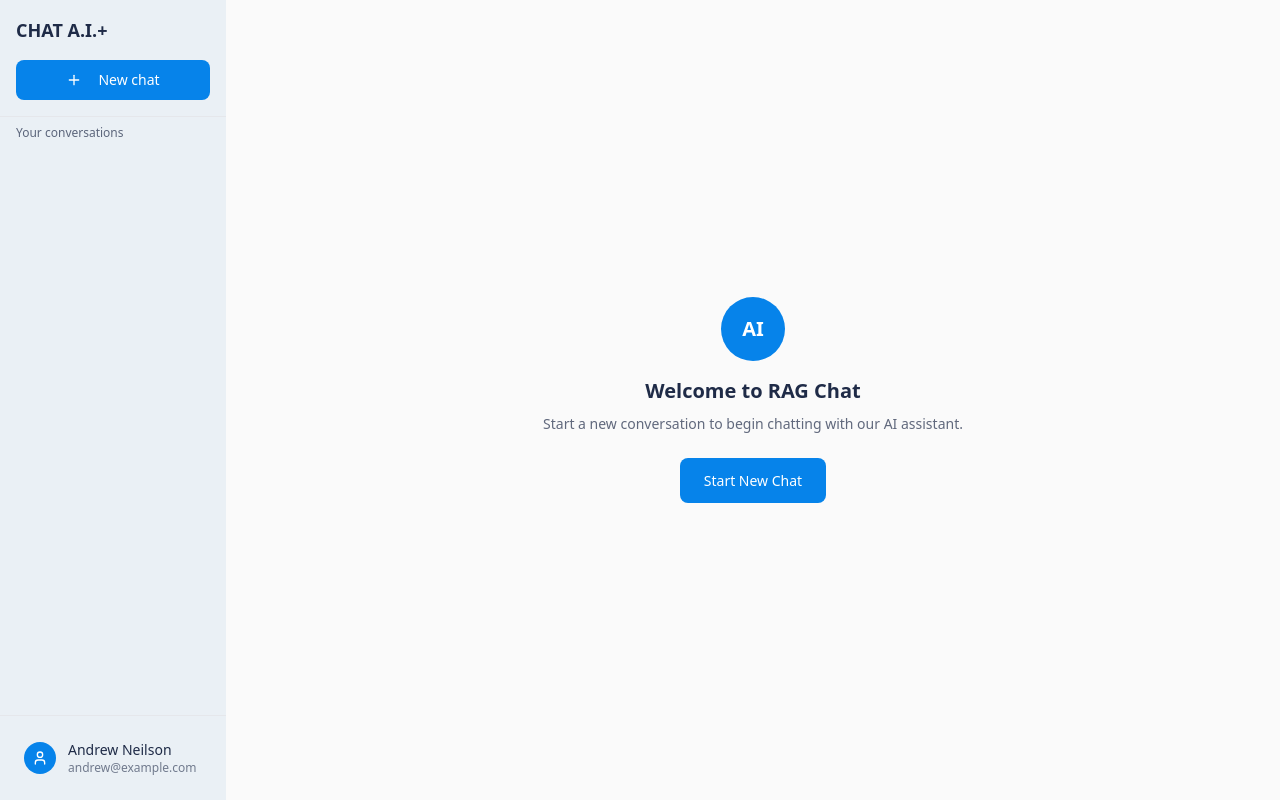
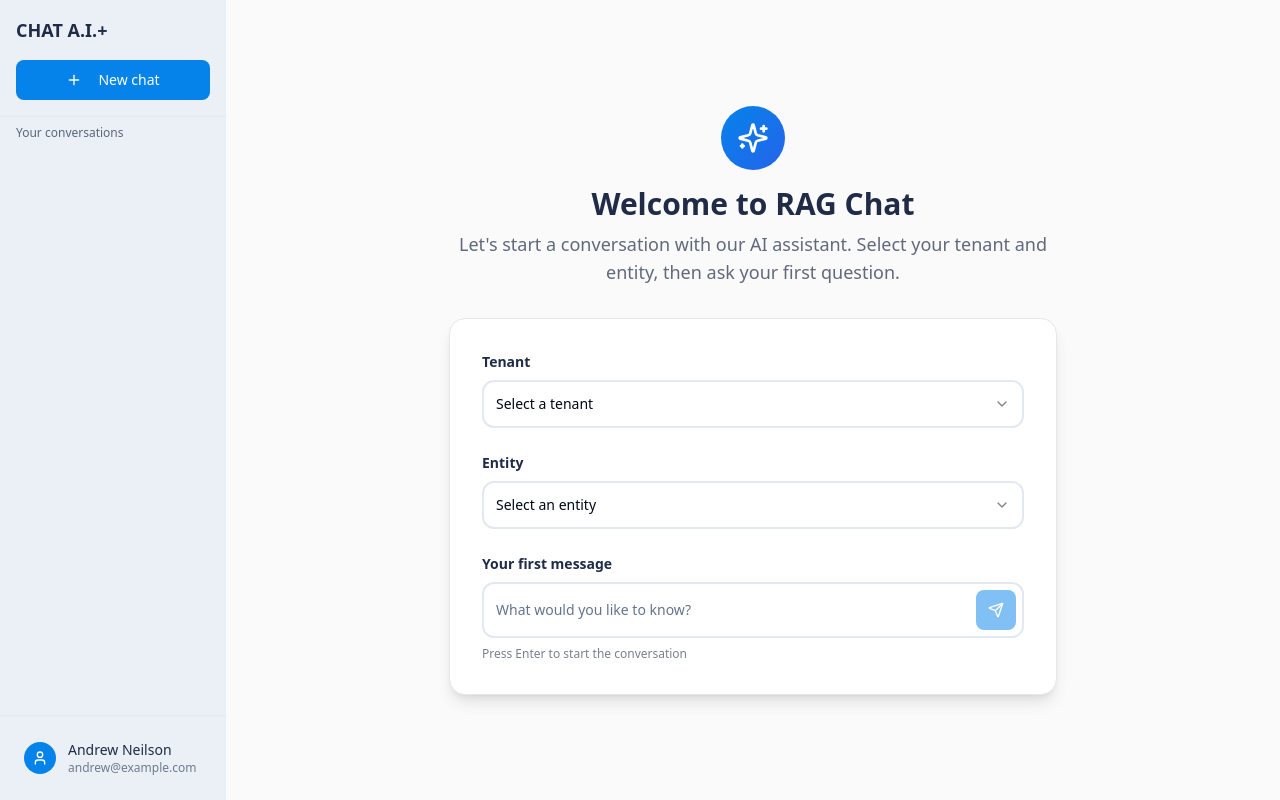
Before and after one commit to lightdev627/deep-talk-canvas, a React (Vite) app: page / in a window 1280 px wide. Built offline with nearby package versions, Linux system fonts and the light colour scheme.

Commit message:
Refactor modal display

```diff
--- a/src/components/ChatArea.tsx
+++ b/src/components/ChatArea.tsx
@@ -1,6 +1,7 @@
 import { useEffect, useRef } from "react";
 import { ChatMessage } from "./ChatMessage";
 import { ChatInput } from "./ChatInput";
+import { NewChatForm } from "./NewChatForm";
 
 interface Message {
   id: string;
@@ -15,9 +16,11 @@ interface ChatAreaProps {
   isLoading?: boolean;
   tenant?: string;
   entity?: string;
+  showNewChatForm?: boolean;
+  onStartNewChat?: (tenant: string, entity: string, message: string) => void;
 }
 
-export function ChatArea({ messages, onSendMessage, isLoading = false, tenant, entity }: ChatAreaProps) {
+export function ChatArea({ messages, onSendMessage, isLoading = false, tenant, entity, showNewChatForm = false, onStartNewChat }: ChatAreaProps) {
   const messagesEndRef = useRef<HTMLDivElement>(null);
 
   const scrollToBottom = () => {
@@ -27,6 +30,11 @@ export function ChatArea({ messages, onSendMessage, isLoading = false, tenant, e
   useEffect(() => {
     scrollToBottom();
   }, [messages]);
+
+  // Show new chat form if no messages and showNewChatForm is true
+  if (showNewChatForm && messages.length === 0 && onStartNewChat) {
+    return <NewChatForm onStartChat={onStartNewChat} />;
+  }
 
   return (
     <div className="flex flex-col h-full bg-chatbot-chat-bg">
--- a/src/components/NewChatModal.tsx
+++ b/src/components/NewChatForm.tsx
@@ -3,15 +3,12 @@ import { Button } from "@/components/ui/button";
 import { Input } from "@/components/ui/input";
 import { Select, SelectContent, SelectItem, SelectTrigger, SelectValue } from "@/components/ui/select";
 import { Send, Sparkles } from "lucide-react";
-import { Dialog, DialogContent, DialogHeader, DialogTitle } from "@/components/ui/dialog";
 
-interface NewChatModalProps {
-  isOpen: boolean;
-  onClose: () => void;
+interface NewChatFormProps {
   onStartChat: (tenant: string, entity: string, message: string) => void;
 }
 
-export function NewChatModal({ isOpen, onClose, onStartChat }: NewChatModalProps) {
+export function NewChatForm({ onStartChat }: NewChatFormProps) {
   const [tenant, setTenant] = useState("");
   const [entity, setEntity] = useState("");
   const [message, setMessage] = useState("");
@@ -22,7 +19,6 @@ export function NewChatModal({ isOpen, onClose, onStartChat }: NewChatModalProps
       setTenant("");
       setEntity("");
       setMessage("");
-      onClose();
     }
   };
 
@@ -36,31 +32,26 @@ export function NewChatModal({ isOpen, onClose, onStartChat }: NewChatModalProps
   const isValid = tenant && entity && message.trim();
 
   return (
-    <Dialog open={isOpen} onOpenChange={onClose}>
-      <DialogContent className="sm:max-w-lg">
-        <DialogHeader>
-          <DialogTitle className="flex items-center gap-2 text-xl">
-            <div className="w-8 h-8 bg-gradient-to-br from-chatbot-primary to-blue-600 rounded-lg flex items-center justify-center">
-              <Sparkles className="w-4 h-4 text-white" />
-            </div>
-            Start New Conversation
-          </DialogTitle>
-        </DialogHeader>
+    <div className="flex items-center justify-center h-full bg-chatbot-chat-bg">
+      <div className="max-w-2xl w-full mx-auto p-8">
+        <div className="text-center mb-8">
+          <div className="w-16 h-16 bg-gradient-to-br from-chatbot-primary to-blue-600 rounded-full flex items-center justify-center mx-auto mb-4">
+            <Sparkles className="w-8 h-8 text-white" />
+          </div>
+          <h1 className="text-3xl font-bold text-chatbot-sidebar-text mb-2">
+            Welcome to RAG Chat
+          </h1>
+          <p className="text-chatbot-sidebar-text/70 text-lg">
+            Let's start a conversation with our AI assistant. Select your tenant and entity, then ask your first question.
+          </p>
+        </div>
 
-        <div className="space-y-6 pt-4">
-          {/* Greeting */}
-          <div className="text-center">
-            <p className="text-muted-foreground">
-              Welcome! Let's begin a conversation with our AI assistant.
-              Select your tenant and entity, then ask your first question.
-            </p>
-          </div>
-
+        <div className="bg-white rounded-2xl p-8 shadow-lg border border-chatbot-message-border space-y-6">
           {/* Tenant Selection */}
           <div className="space-y-2">
-            <label className="text-sm font-medium">Tenant</label>
+            <label className="text-sm font-semibold text-chatbot-sidebar-text">Tenant</label>
             <Select value={tenant} onValueChange={setTenant}>
-              <SelectTrigger className="w-full">
+              <SelectTrigger className="w-full h-12 rounded-xl border-2 focus:border-chatbot-primary">
                 <SelectValue placeholder="Select a tenant" />
               </SelectTrigger>
               <SelectContent>
@@ -73,9 +64,9 @@ export function NewChatModal({ isOpen, onClose, onStartChat }: NewChatModalProps
 
           {/* Entity Selection */}
           <div className="space-y-2">
-            <label className="text-sm font-medium">Entity</label>
+            <label className="text-sm font-semibold text-chatbot-sidebar-text">Entity</label>
             <Select value={entity} onValueChange={setEntity}>
-              <SelectTrigger className="w-full">
+              <SelectTrigger className="w-full h-12 rounded-xl border-2 focus:border-chatbot-primary">
                 <SelectValue placeholder="Select an entity" />
               </SelectTrigger>
               <SelectContent>
@@ -88,29 +79,29 @@ export function NewChatModal({ isOpen, onClose, onStartChat }: NewChatModalProps
 
           {/* Message Input */}
           <div className="space-y-2">
-            <label className="text-sm font-medium">Your first message</label>
+            <label className="text-sm font-semibold text-chatbot-sidebar-text">Your first message</label>
             <div className="relative">
               <Input
                 value={message}
                 onChange={(e) => setMessage(e.target.value)}
                 onKeyDown={handleKeyDown}
                 placeholder="What would you like to know?"
-                className="pr-12 h-12 rounded-xl border-2 focus:border-chatbot-primary"
+                className="pr-14 h-14 text-base rounded-xl border-2 focus:border-chatbot-primary"
               />
               <Button
                 onClick={handleSubmit}
                 disabled={!isValid}
-                className="absolute right-2 top-1/2 transform -translate-y-1/2 h-8 w-8 p-0 bg-chatbot-primary hover:bg-chatbot-primary/90 disabled:opacity-50 rounded-lg"
+                className="absolute right-2 top-1/2 transform -translate-y-1/2 h-10 w-10 p-0 bg-chatbot-primary hover:bg-chatbot-primary/90 disabled:opacity-50 rounded-lg"
               >
-                <Send className="w-4 h-4" />
+                <Send className="w-5 h-5" />
               </Button>
             </div>
-            <p className="text-xs text-muted-foreground">
+            <p className="text-xs text-chatbot-sidebar-text/60">
               Press Enter to start the conversation
             </p>
           </div>
         </div>
-      </DialogContent>
-    </Dialog>
+      </div>
+    </div>
   );
 }
--- a/src/pages/Index.tsx
+++ b/src/pages/Index.tsx
@@ -1,7 +1,6 @@
 import { useState } from "react";
 import { ChatSidebar } from "@/components/ChatSidebar";
 import { ChatArea } from "@/components/ChatArea";
-import { NewChatModal } from "@/components/NewChatModal";
 
 interface Message {
   id: string;
@@ -24,15 +23,16 @@ const Index = () => {
   const [conversations, setConversations] = useState<Conversation[]>([]);
   const [activeConversationId, setActiveConversationId] = useState<string>();
   const [isLoading, setIsLoading] = useState(false);
-  const [showNewChatModal, setShowNewChatModal] = useState(false);
+  const [showNewChatForm, setShowNewChatForm] = useState(true);
 
   const activeConversation = conversations.find(conv => conv.id === activeConversationId);
 
   const handleNewChat = () => {
-    setShowNewChatModal(true);
+    setActiveConversationId(undefined);
+    setShowNewChatForm(true);
   };
 
-  const handleStartChat = (tenant: string, entity: string, firstMessage: string) => {
+  const handleStartNewChat = (tenant: string, entity: string, firstMessage: string) => {
     const newConversation: Conversation = {
       id: Date.now().toString(),
       title: firstMessage.length > 50 ? firstMessage.substring(0, 50) + "..." : firstMessage,
@@ -43,6 +43,7 @@ const Index = () => {
     };
     setConversations(prev => [newConversation, ...prev]);
     setActiveConversationId(newConversation.id);
+    setShowNewChatForm(false);
 
     // Send the first message
     handleSendMessage(firstMessage, newConversation.id);
@@ -50,13 +51,20 @@ const Index = () => {
 
   const handleSelectConversation = (id: string) => {
     setActiveConversationId(id);
+    setShowNewChatForm(false);
   };
 
   const handleDeleteConversation = (id: string) => {
     setConversations(prev => prev.filter(conv => conv.id !== id));
     if (activeConversationId === id) {
       const remaining = conversations.filter(conv => conv.id !== id);
-      setActiveConversationId(remaining.length > 0 ? remaining[0].id : undefined);
+      if (remaining.length > 0) {
+        setActiveConversationId(remaining[0].id);
+        setShowNewChatForm(false);
+      } else {
+        setActiveConversationId(undefined);
+        setShowNewChatForm(true);
+      }
     }
   };
 
@@ -126,42 +134,16 @@ const Index = () => {
 
       <div className="flex-1 flex flex-col">
         <div className="flex-1">
-          {activeConversation ? (
-            <ChatArea
-              messages={activeConversation.messages}
-              onSendMessage={handleSendMessage}
-              isLoading={isLoading}
-              tenant={activeConversation.tenant}
-              entity={activeConversation.entity}
-            />
-          ) : (
-            <div className="flex items-center justify-center h-full bg-chatbot-chat-bg">
-              <div className="text-center">
-                <div className="w-16 h-16 bg-chatbot-primary rounded-full flex items-center justify-center mx-auto mb-4">
-                  <span className="text-white text-xl font-bold">AI</span>
-                </div>
-                <h2 className="text-xl font-semibold text-chatbot-sidebar-text mb-2">
-                  Welcome to RAG Chat
-                </h2>
-                <p className="text-chatbot-sidebar-text/70 max-w-md mb-6">
-                  Start a new conversation to begin chatting with our AI assistant.
-                </p>
-                <button
-                  onClick={handleNewChat}
-                  className="bg-chatbot-primary hover:bg-chatbot-primary/90 text-white px-6 py-3 rounded-lg font-medium transition-colors"
-                >
-                  Start New Chat
-                </button>
-              </div>
-            </div>
-          )}
+          <ChatArea
+            messages={activeConversation?.messages || []}
+            onSendMessage={handleSendMessage}
+            isLoading={isLoading}
+            tenant={activeConversation?.tenant}
+            entity={activeConversation?.entity}
+            showNewChatForm={showNewChatForm}
+            onStartNewChat={handleStartNewChat}
+          />
         </div>
-
-        <NewChatModal
-          isOpen={showNewChatModal}
-          onClose={() => setShowNewChatModal(false)}
-          onStartChat={handleStartChat}
-        />
       </div>
     </div>
   );
```
